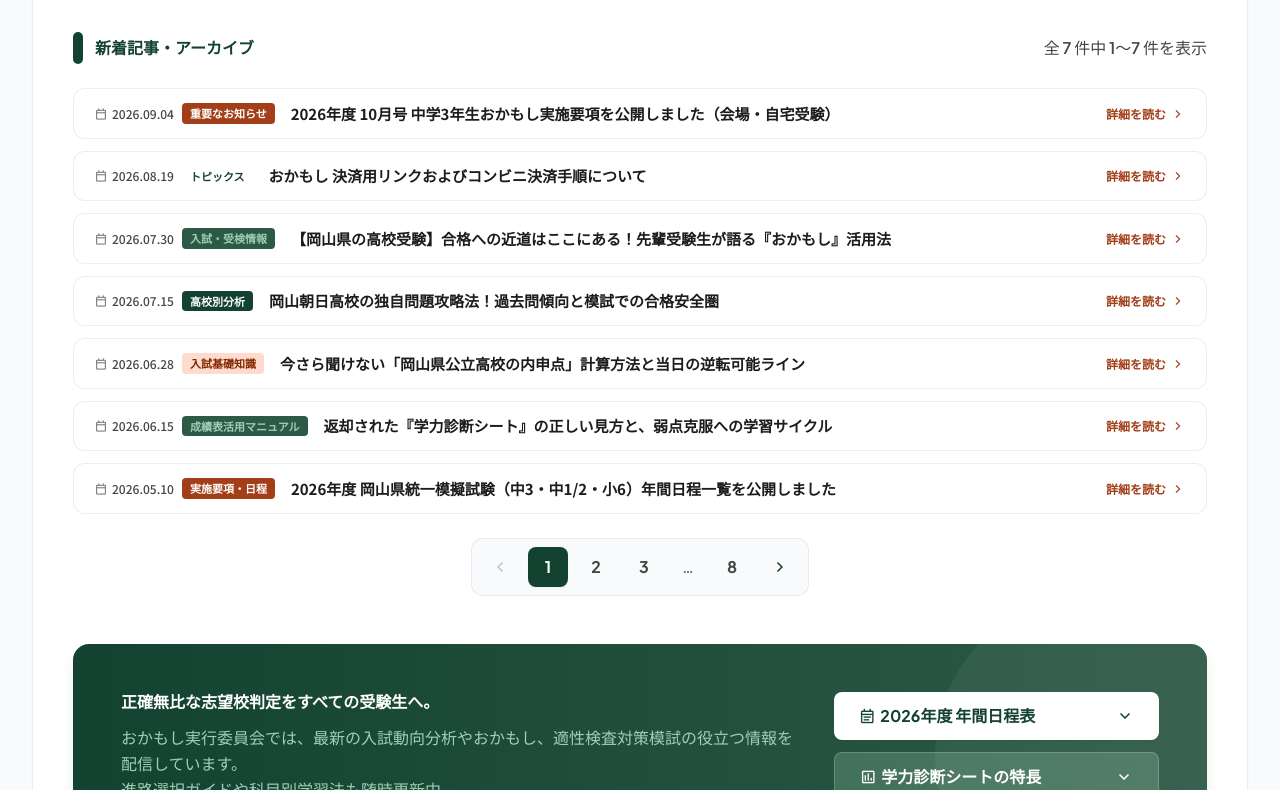
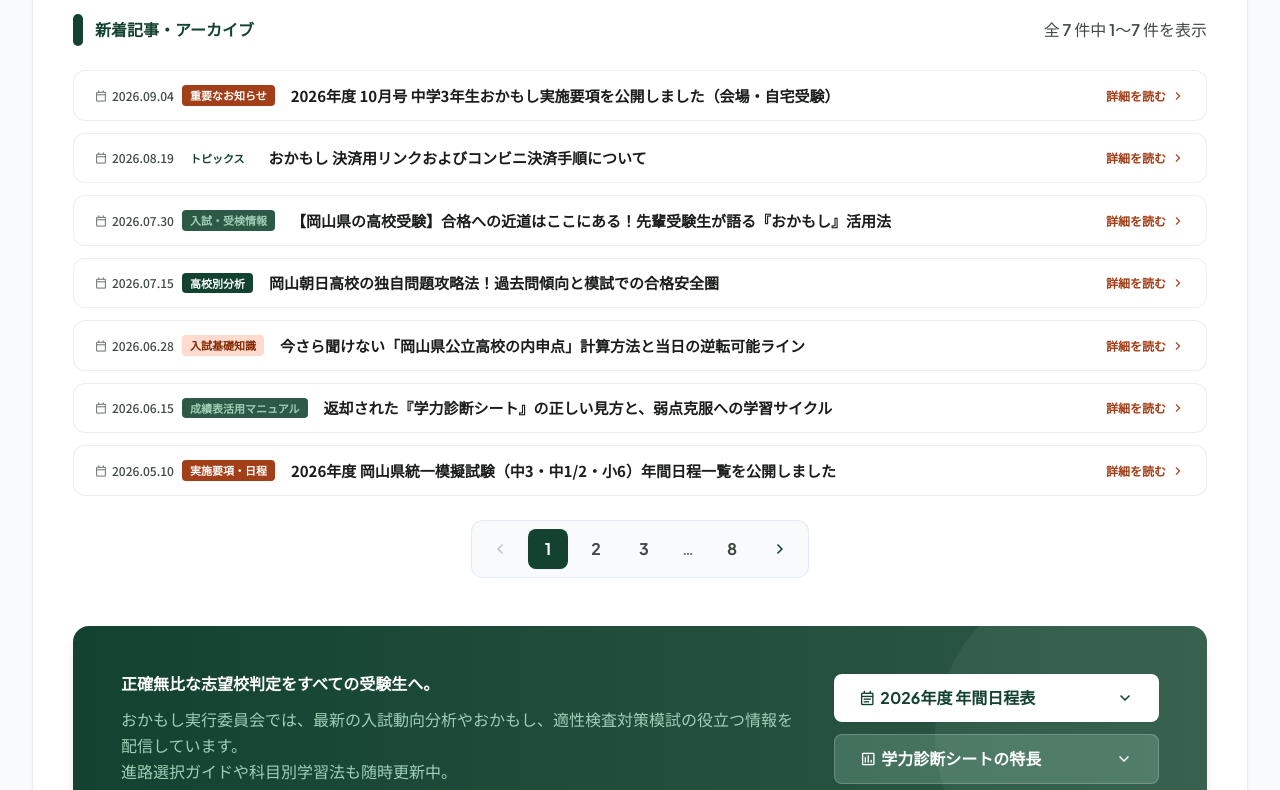
Before and after one commit to morijun-datadesign/okamoshi-HP, a plain HTML site: page blog.html in a window 1280 px wide. Shown: the part 738-1528 px from the top of the page. Drawn offline with nearby package versions, Linux system fonts and the light colour scheme; no server answers.

Commit message:
fix(layout): ヘッダーとメインコンテンツ領域の間隔を10pxに極限まで詰めファーストビューを引き締め

```diff
--- a/blog.html
+++ b/blog.html
@@ -137,7 +137,7 @@
   #nav-contact-container.is-open #nav-contact-chevron { transform: rotate(180deg) !important; }
 </style>
 </head>
-<body class="bg-slate-50 font-body-md text-body-md text-on-surface antialiased min-h-screen flex flex-col justify-between selection:bg-primary/20 selection:text-primary pt-16 sm:pt-20">
+<body class="bg-slate-50 font-body-md text-body-md text-on-surface antialiased min-h-screen flex flex-col justify-between selection:bg-primary/20 selection:text-primary pt-16 sm:pt-[4.5rem]">
 
     <header class="fixed top-0 w-full z-50 bg-surface/90 backdrop-blur-md shadow-[0_1px_8px_rgba(0,0,0,0.04)]">
     <div class="h-16 sm:h-[4.5rem] max-w-[75rem] mx-auto px-4 sm:px-6 flex items-center justify-between gap-3 lg:gap-4 xl:gap-8">
@@ -472,9 +472,9 @@
       });
     </script>
 
-  <main class="flex-1 w-full pt-2 sm:pt-4 pb-8 sm:pb-10 bg-slate-50 sm:bg-transparent">
+  <main class="flex-1 w-full pt-2 sm:pt-2.5 pb-8 sm:pb-10 bg-slate-50 sm:bg-transparent">
     <div class="max-w-7xl mx-auto px-0 sm:px-6 lg:px-8 w-full">
-      <div class="bg-transparent sm:bg-white rounded-none sm:rounded-2xl px-0 sm:px-8 lg:px-10 pt-0 sm:pt-6 pb-0 sm:pb-10 shadow-none sm:shadow-sm border-0 sm:border sm:border-slate-200/80 flex flex-col w-full">
+      <div class="bg-transparent sm:bg-white rounded-none sm:rounded-2xl px-0 sm:px-8 lg:px-10 pt-0 sm:pt-5 pb-0 sm:pb-10 shadow-none sm:shadow-sm border-0 sm:border sm:border-slate-200/80 flex flex-col w-full">
 <!-- Editorial Page Title Banner -->
 <section class="relative w-full overflow-hidden pb-space-lg">
 <div class="absolute -right-20 -top-24 w-96 h-96 bg-primary-fixed/20 rounded-full blur-3xl pointer-events-none"></div>
```
Also changed, not shown: apply.html (+3 -3 lines), apply_PC.html (+3 -3 lines), blog-detail_PC.html (+3 -3 lines), blog_contents_PC.html (+3 -3 lines), contact/individual/index.html (+2 -2 lines), contact/organization/index.html (+2 -2 lines), detail.html (+3 -3 lines), news.html (+3 -3 lines), privacy.html (+3 -3 lines), privacy_PC.html (+3 -3 lines), schools_PC.html (+3 -3 lines), tokushoho.html (+3 -3 lines), tokushoho_PC.html (+3 -3 lines).
